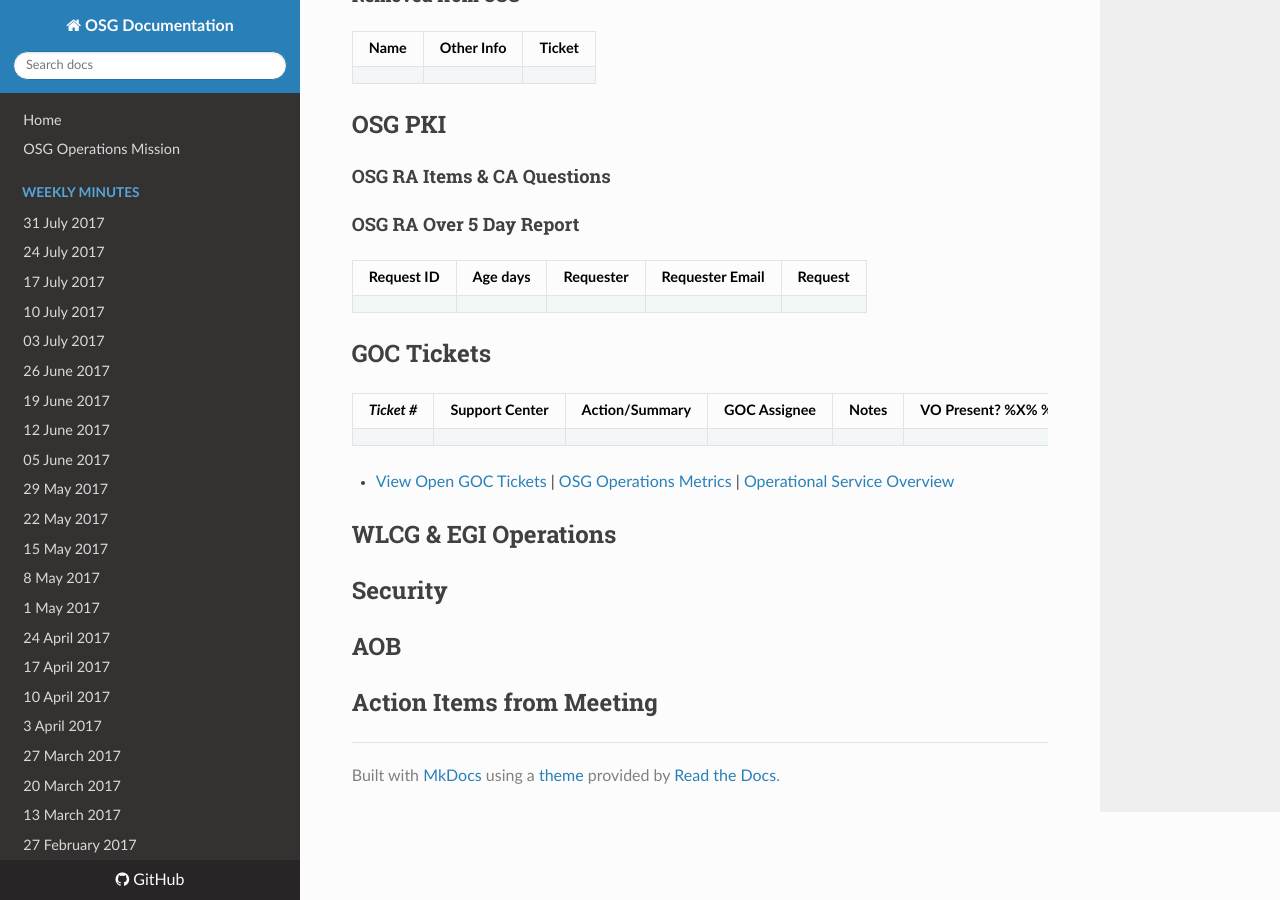
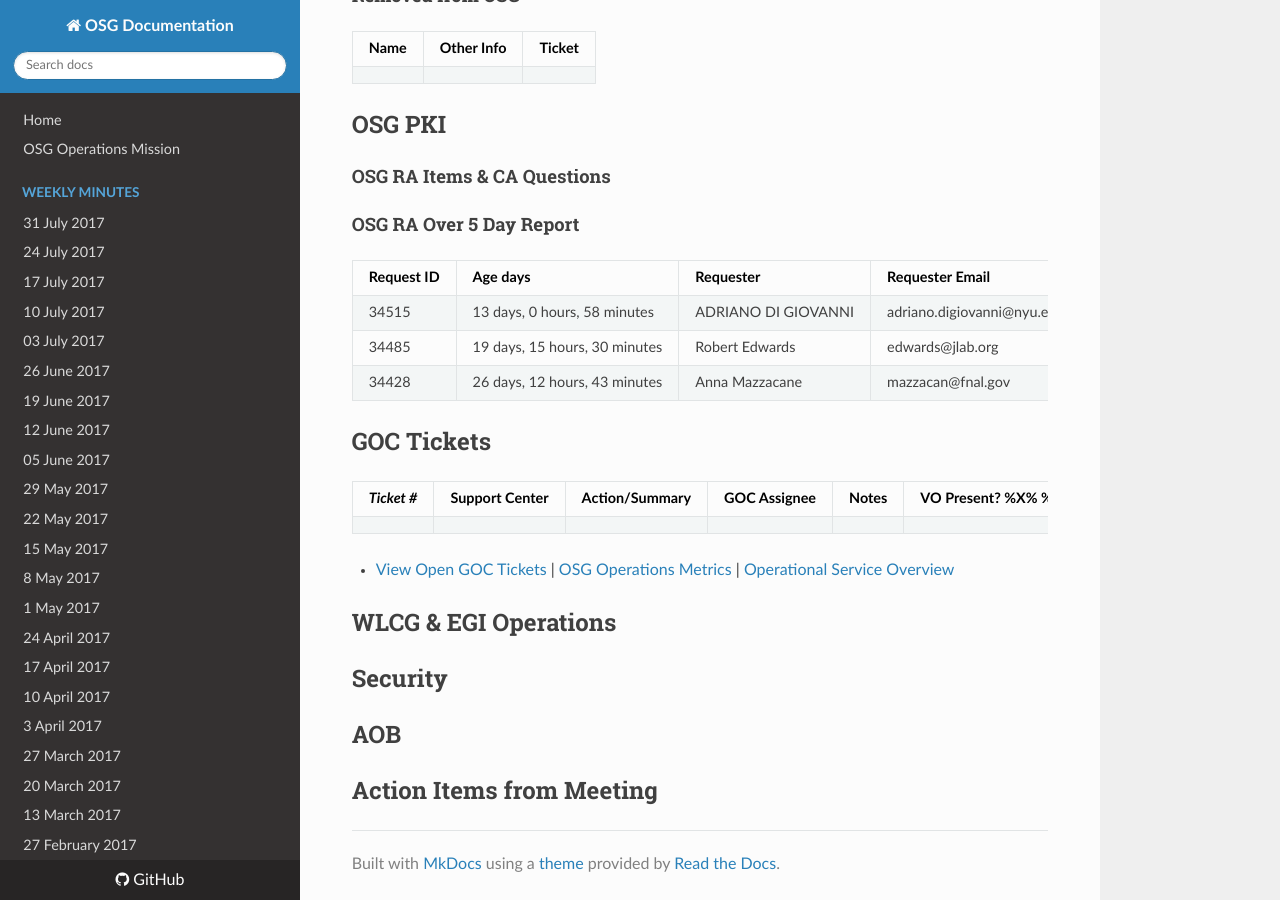
Before and after one commit to osg-htc/operations, an MkDocs documentation site: the page built from docs/WeeklyMinutes/07Aug2017.md, in a window 1280 px wide and 900 px high, scrolled down 2200 px. Built offline with MkDocs 1.6.1, drawn with Linux system fonts in a browser that asks for light colours; nearby versions of some CDN libraries; old or Windows-style settings are respelled for this version of MkDocs.

Commit message:
Update 07Aug2017.md

```diff
--- a/docs/WeeklyMinutes/07Aug2017.md
+++ b/docs/WeeklyMinutes/07Aug2017.md
@@ -65,7 +65,9 @@
 #### OSG RA Over 5 Day Report
 |Request ID	|Age days	|Requester	|Requester Email		|Request |
 | --------- | ------- | --------- | ----------------- | ------ |
-
+| 34515 | 13 days, 0 hours, 58 minutes | ADRIANO DI GIOVANNI |adriano.digiovanni@nyu.edu |User Certificate Request for ADRIANO DI GIOVANNI(VO:XENON) |
+| 34485 | 19 days, 15 hours, 30 minutes | Robert Edwards | edwards@jlab.org | User Certificate Request for Robert Edwards(VO:Gluex) |
+| 34428 | 26 days, 12 hours, 43 minutes | Anna Mazzacane | mazzacan@fnal.gov | User Certificate Request for Anna Mazzacane(VO:Fermilab) |
 
 ## GOC Tickets
 
```
